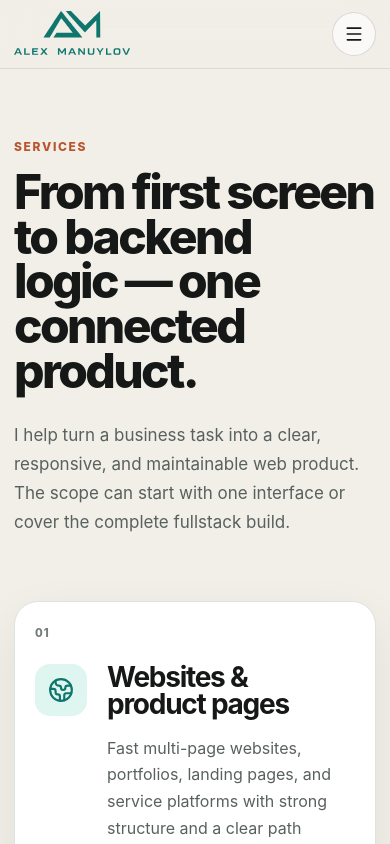
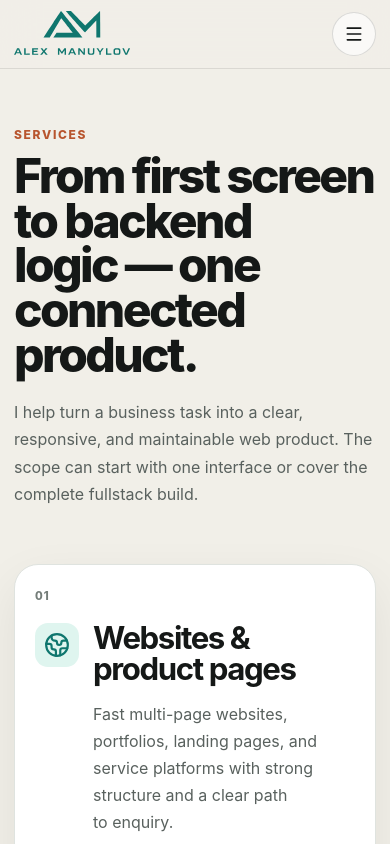
Before and after one commit to Aleks-man/portfolio, a React (Vite) app: page /services in a window 390 px wide. Shown: the top 844 px of the page. Built offline with nearby package versions, Linux system fonts and the light colour scheme.

Commit message:
fix: improve responsive layouts

```diff
--- a/src/index.css
+++ b/src/index.css
@@ -29,6 +29,7 @@ button {
 
 img {
   max-width: 100%;
+  display: block;
 }
 
 ::selection {
--- a/src/styles/about-page.css
+++ b/src/styles/about-page.css
@@ -199,7 +199,8 @@
   }
 
   .about-page__intro {
-    padding-top: 70px;
+    padding: 58px 0 60px;
+    gap: 38px;
   }
 
   .about-page__portrait {
@@ -213,6 +214,14 @@
 }
 
 @media (max-width: 560px) {
+  .about-page__bio .about-page__lead {
+    font-size: 1rem;
+  }
+
+  .availability-card {
+    padding: 16px;
+  }
+
   .principles-grid {
     grid-template-columns: 1fr;
   }
--- a/src/styles/navigation.css
+++ b/src/styles/navigation.css
@@ -181,6 +181,9 @@
     right: 0;
     left: 0;
     padding: 28px 20px 32px;
+    max-height: calc(100dvh - 68px);
+    overflow-y: auto;
+    overscroll-behavior: contain;
     display: flex;
     flex-direction: column;
     gap: 28px;
--- a/src/styles/projects-page.css
+++ b/src/styles/projects-page.css
@@ -223,7 +223,12 @@
   }
 
   .projects-page__intro {
-    padding-top: 70px;
+    padding: 58px 0 56px;
+  }
+
+  .projects-page__intro > p:last-child {
+    margin-top: 22px;
+    font-size: 1rem;
   }
 
   .case-study__visual .project-preview {
@@ -240,9 +245,14 @@
     min-height: 300px;
   }
 
+  .case-study__facts,
   .case-study__story div,
   .case-study__features ul {
     grid-template-columns: 1fr;
+  }
+
+  .case-study h2 {
+    font-size: clamp(1.9rem, 10vw, 2.5rem);
   }
 
   .case-study__story div {
--- a/src/styles/responsive.css
+++ b/src/styles/responsive.css
@@ -66,6 +66,11 @@
   main:lang(ru) .services-page__intro h1,
   main:lang(ru) .about-page__headline h1 {
     font-size: clamp(2.25rem, 9.6vw, 3.6rem);
+  }
+
+  h2 {
+    font-size: clamp(2rem, 8.8vw, 3.45rem);
+    line-height: 1;
   }
 
   .hero__lead {
@@ -165,6 +170,10 @@
 
   .section__header {
     margin-bottom: 22px;
+  }
+
+  .section__kicker {
+    margin-bottom: 12px;
   }
 
   .section--split {
@@ -330,6 +339,11 @@
     gap: 7px;
   }
 
+  .contact {
+    padding-right: 18px;
+    padding-left: 18px;
+  }
+
   .project-preview,
   .project-case--featured .project-preview {
     min-height: 300px;
--- a/src/styles/services-page.css
+++ b/src/styles/services-page.css
@@ -152,7 +152,12 @@
   }
 
   .services-page__intro {
-    padding-top: 70px;
+    padding: 58px 0 56px;
+  }
+
+  .services-page__intro > p:last-child {
+    margin-top: 22px;
+    font-size: 1rem;
   }
 
 }
@@ -160,6 +165,18 @@
 @media (max-width: 480px) {
   .service-offer {
     padding: 24px 20px;
+    grid-template-columns: 44px minmax(0, 1fr);
+    gap: 20px 14px;
+  }
+
+  .service-offer__icon {
+    width: 44px;
+    height: 44px;
+    border-radius: 13px;
+  }
+
+  .service-offer__copy h2 {
+    font-size: clamp(1.55rem, 8vw, 2rem);
   }
 
   .service-offer__includes ul {
```
